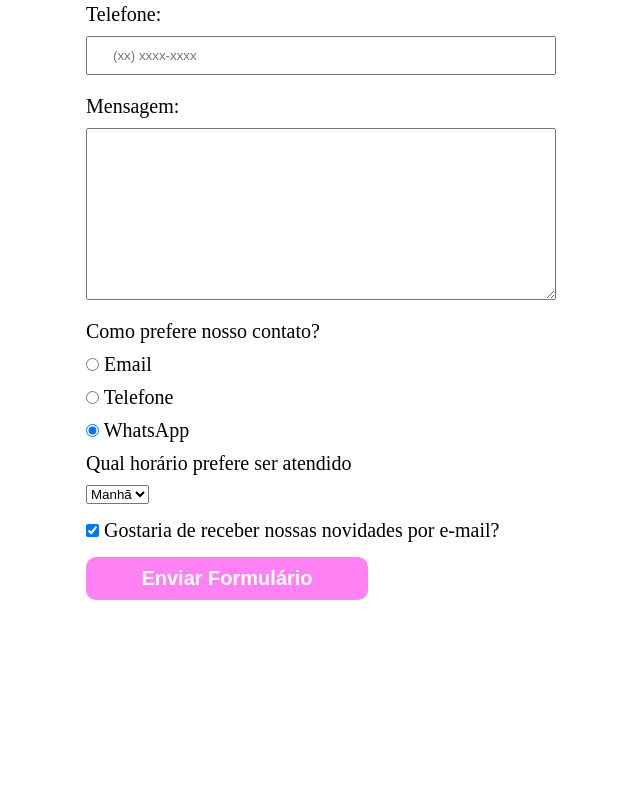
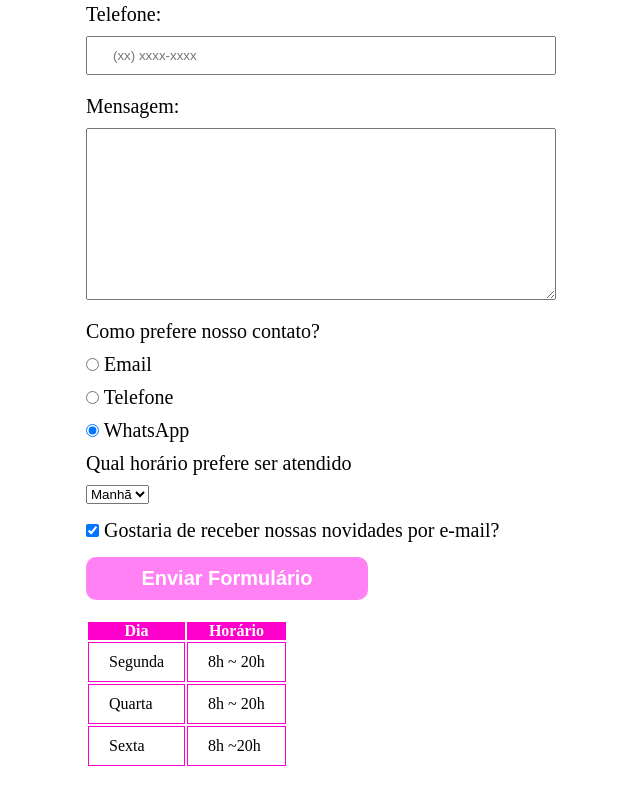
Before and after one commit to splichal07/progamacao, a plain HTML site: page contatos.html in a window 1280 px wide. Shown: the part 889-1693 px from the top of the page, without its empty margins (84-724 px from the left). Before the commit the page ends 1529 px from the top, so only its background shows below. Drawn offline with Linux system fonts and the light colour scheme.

Commit message:
30/04/2024

```diff
--- a/contatos.html
+++ b/contatos.html
@@ -65,6 +65,29 @@
 
          <input type="submit" value="Enviar Formulário" class="enviar">
       </form>
+      <table>
+         <thead>
+            <tr>
+               <th>Dia</th>
+               <th>Horário</th>
+            </tr>
+         </thead>
+
+         <tbody>
+            <tr>
+               <td>Segunda</td>
+               <td>8h ~ 20h</td>
+            </tr>
+            <tr>
+               <td>Quarta</td>
+               <td>8h ~ 20h</td>
+            </tr>
+            <tr>
+               <td>Sexta</td>
+               <td>8h ~20h</td>
+            </tr>
+         </tbody>
+      </table>
    </main>
 </body>
 </html>
--- a/style.css
+++ b/style.css
@@ -140,3 +140,15 @@ form label, form p{
    background: rgb(255, 0, 204);
    transform: scale(1.2);
 }
+table{
+   margin: 20px 0 20px;
+}
+thead{
+   background-color: rgb(255, 0, 204);
+   color:  white;
+   font-weight: bold;
+}
+td, tr{
+   border: 1px solid rgb(255, 0, 204);
+   padding: 10px 20px;
+}
```
Also changed, not shown: style.home.css (line endings or trailing spaces).
